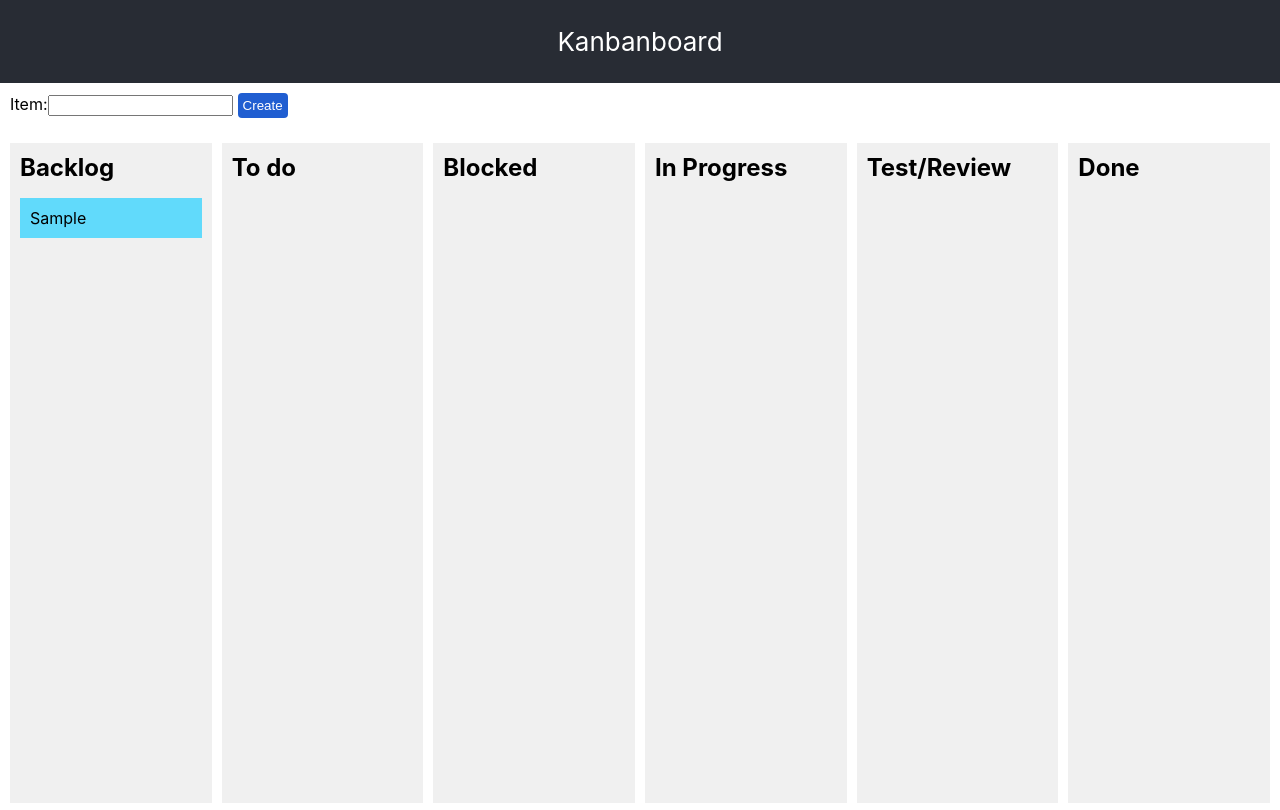
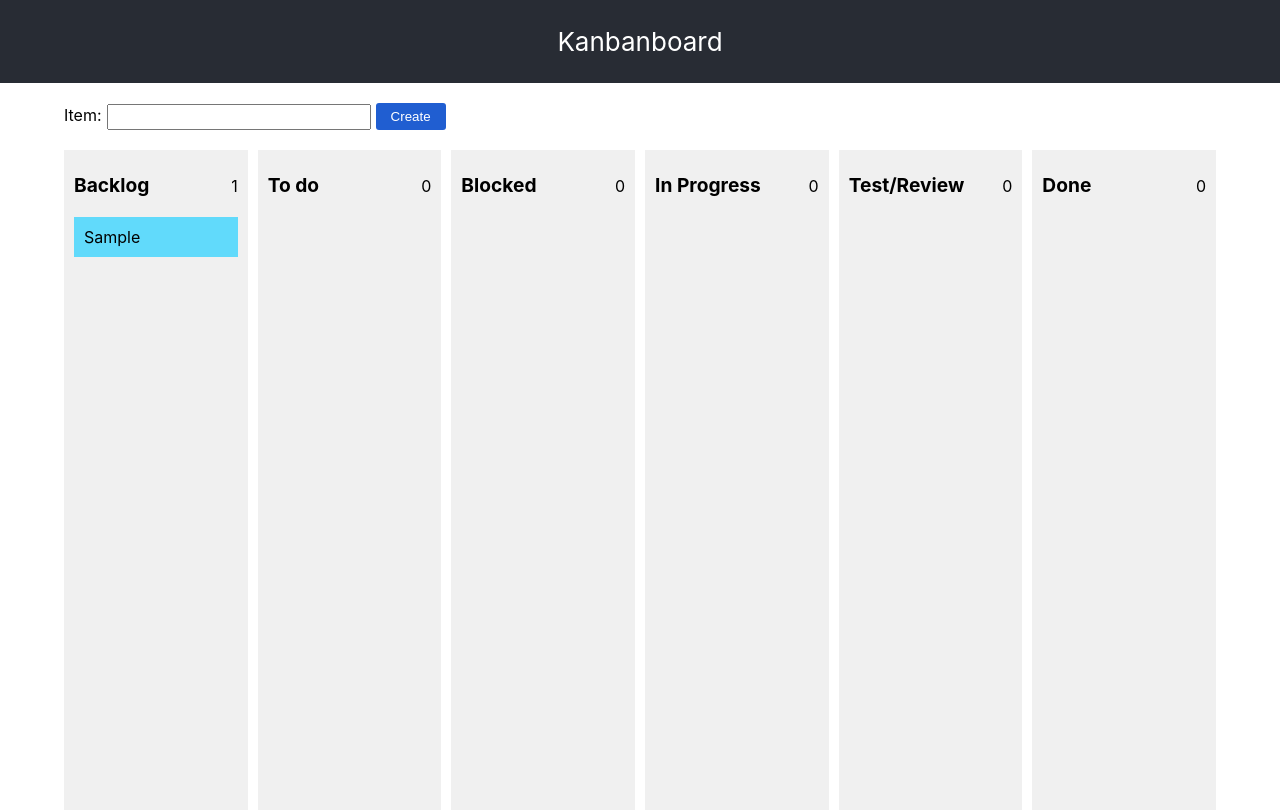
Before and after one commit to yaorasa/kanbanboard, a React (Create React App) app: page / in a window 1280 px wide. Both pictures are taken after typing "Sample" into the empty fields and a click on the button "Create". Built offline with nearby package versions, Linux system fonts and the light colour scheme.

Commit message:
Change the drag icon to move. Make the item editable.

```diff
--- a/package.json
+++ b/package.json
@@ -11,8 +11,10 @@
     "@types/react": "^17.0.38",
     "@types/react-dom": "^17.0.11",
     "react": "^17.0.2",
+    "react-checkmark": "^1.4.0",
     "react-dom": "^17.0.2",
     "react-scripts": "5.0.0",
+    "react-typescript-checkmark": "^1.2.2",
     "typescript": "^4.5.5",
     "web-vitals": "^2.1.4"
   },
--- a/src/App.css
+++ b/src/App.css
@@ -1,7 +1,8 @@
-/* .App {
-  text-align: center;
+ .App {
+  /* cursor: move; */
+
 }
-
+/*
 .App-logo {
   height: 40vmin;
   pointer-events: none;
@@ -41,45 +42,62 @@
   display: grid;
   grid-template-columns: 1fr 1fr 1fr 1fr 1fr 1fr;
   gap: 10px;
-  margin: 0 10px;
+  margin: 0 5vw;
 }
 
 .statusBox{
   background-color: rgb(240, 240, 240);
   min-height: 80vh;
   padding:10px;
-  margin-top: 15px;
+}
+
+.statusHead{
+  display: flex;
+  justify-content: space-between;
+  align-items: baseline;
 }
 
 .creatingItemClass{
-  margin:10px;
+  margin:20px 5vw;
 }
 
 .item {
   margin-top: 5px;
   padding:10px;
   background-color:#61dafb;
-  cursor:grab;
+  display:flex;
+  justify-content: space-between;
+  align-items: center;
 }
 
 .looseItem {
-  margin-left: 10px;
+  margin-left: 20px;
 }
 
 h1 {
-  font-size: 1.5rem;
+  font-size: 1.2rem;
   margin-top: 0;
 }
 
-button {
+.createButton {
   background-color:rgb(32, 94, 209);
-  border-radius: 4px;
+  border-radius: 3px;
   color: white;
   border: none;
-  padding:5px;
+  padding:6px 15px;
   margin-left: 5px;
+}
+input {
+  margin-left: 5px;
+  width: 20vw;
+  height: 20px;
 }
 .current {
   background-color:rgb(240, 240, 240) ;
 
 }
+
+.transparentButton {
+background-color: transparent;
+border:none;
+}
--- a/src/App.tsx
+++ b/src/App.tsx
@@ -1,5 +1,6 @@
 import React, { useState, useRef } from "react";
 import "./App.css";
+import Checkmark from "react-typescript-checkmark";
 
 function App() {
   const [items, setItems] = useState([{ name: "", status: "backlog" }]);
@@ -42,7 +43,7 @@ const CreateItemForm = (props: createItemProps) => {
             onChange={(e) => setItemName(e.target.value)}
           />
         </label>
-        <button type="submit" value="Create">
+        <button className="createButton" type="submit" value="Create">
           Create
         </button>
       </form>
@@ -124,6 +125,7 @@ const StatusBox = (props: {
 }) => {
   const { items, setItems } = props;
   const [dragging, setDragging] = useState(false);
+  const [editable, setEditable] = useState(false);
   const dragItem: React.MutableRefObject<any> = useRef();
   const dragNode: React.MutableRefObject<any> = useRef();
 
@@ -169,17 +171,47 @@ const StatusBox = (props: {
     return "item";
   };
 
-  let editable = true;
+  const handleEdit = (
+    adjustedItem: { name: string; status: string },
+    currentText: string | null
+  ) => {
+    if (currentText !== null) {
+      const newItems = items.map((i) => {
+        if (i.name === adjustedItem.name) {
+          return { name: currentText, status: i.status };
+        }
+        return i;
+      });
+      setItems(newItems);
+      setEditable(false);
+    }
+  };
+
+  const dragover = (event: any) => {
+    event.preventDefault();
+    event.dataTransfer.effectAllowed = "move";
+  };
 
   return (
     <>
       {allStatus.map((status, sIndex) => (
         <div
+
           className="statusBox"
           key={status.key}
           onDragEnter={dragging ? (e) => handleDragEnter(e, sIndex) : undefined}
+          onDragOver={(e) => dragover(e)}
         >
-          <h1>{status.value}</h1>
+          <div className="statusHead">
+            <h1>{status.value}</h1>
+            <p>
+              {
+                items
+                  .filter((i) => i.status === status.key)
+                  .filter((i) => i.name !== "").length
+              }
+            </p>
+          </div>
           <div>
             {items
               .filter((item) => item.name !== "")
@@ -188,15 +220,23 @@ const StatusBox = (props: {
                 <div
                   draggable
                   onDragStart={(e) => handleDragStart(e, item)}
-                  onDragEnter={
-                    dragging ? (e) => handleDragEnter(e, sIndex) : undefined
-                  }
                   className={dragging ? getStyles(item) : "item"}
                   key={`${item.name}${index}`}
-                  onDoubleClick={() => (editable = !editable)}
+                  onDoubleClick={() => setEditable(!editable)}
                   contentEditable={editable}
+                  style={!editable ? { cursor: "grab" } : undefined}
+                  suppressContentEditableWarning={true}
+                  onBlur={(e) => handleEdit(item, e.currentTarget.textContent)}
+                  onDragOver={(e) => dragover(e)}
                 >
                   {item.name}
+                  {item.status === "done" ? (
+                    <Checkmark
+                      key={item.name}
+                      size={"sm"}
+                      backgroundColor={"rgb(32, 94, 209)"}
+                    />
+                  ) : null}
                 </div>
               ))}
           </div>
```
Also changed, not shown: 1 other file (tests, documents, lock files or other folders).
